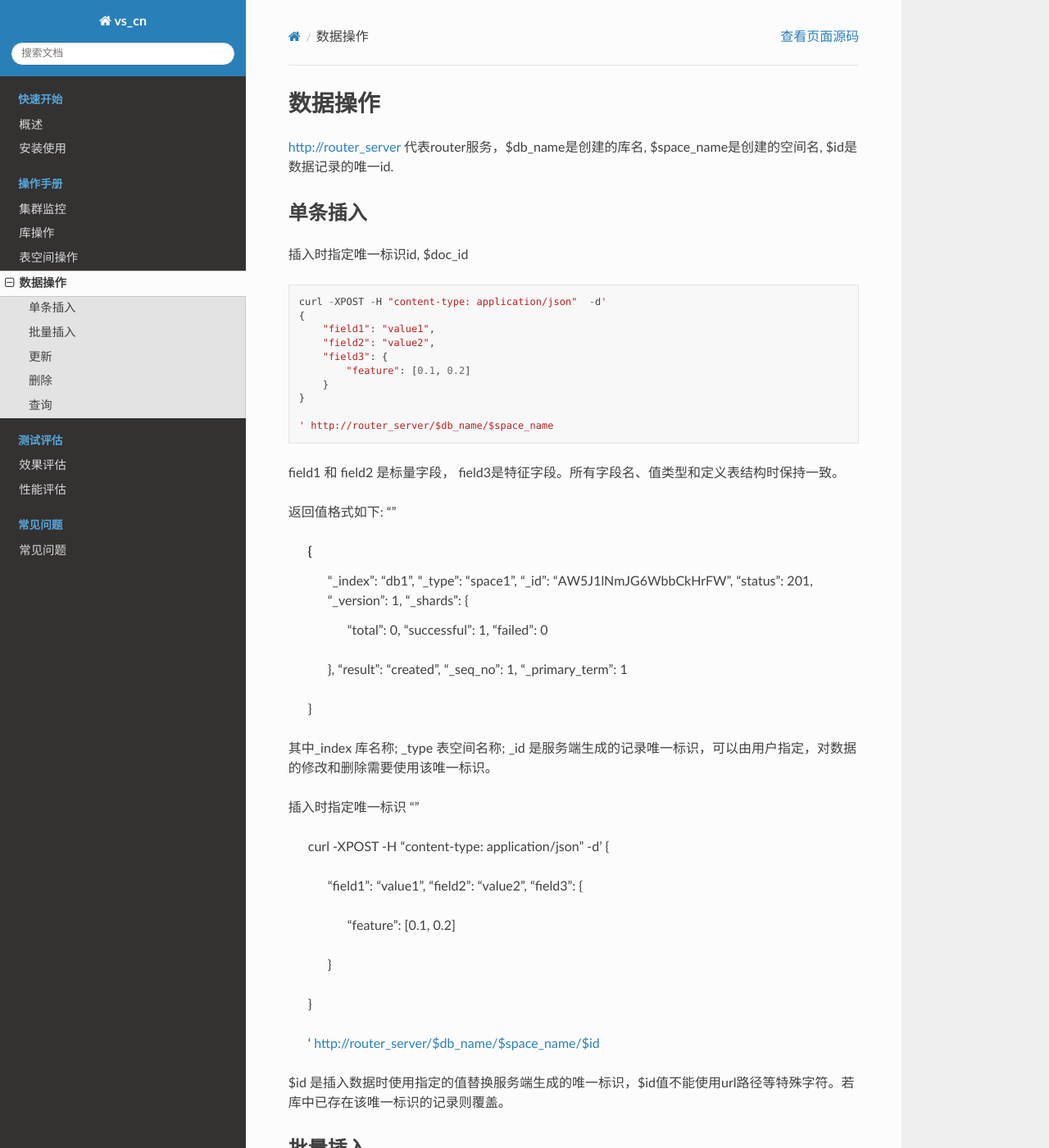
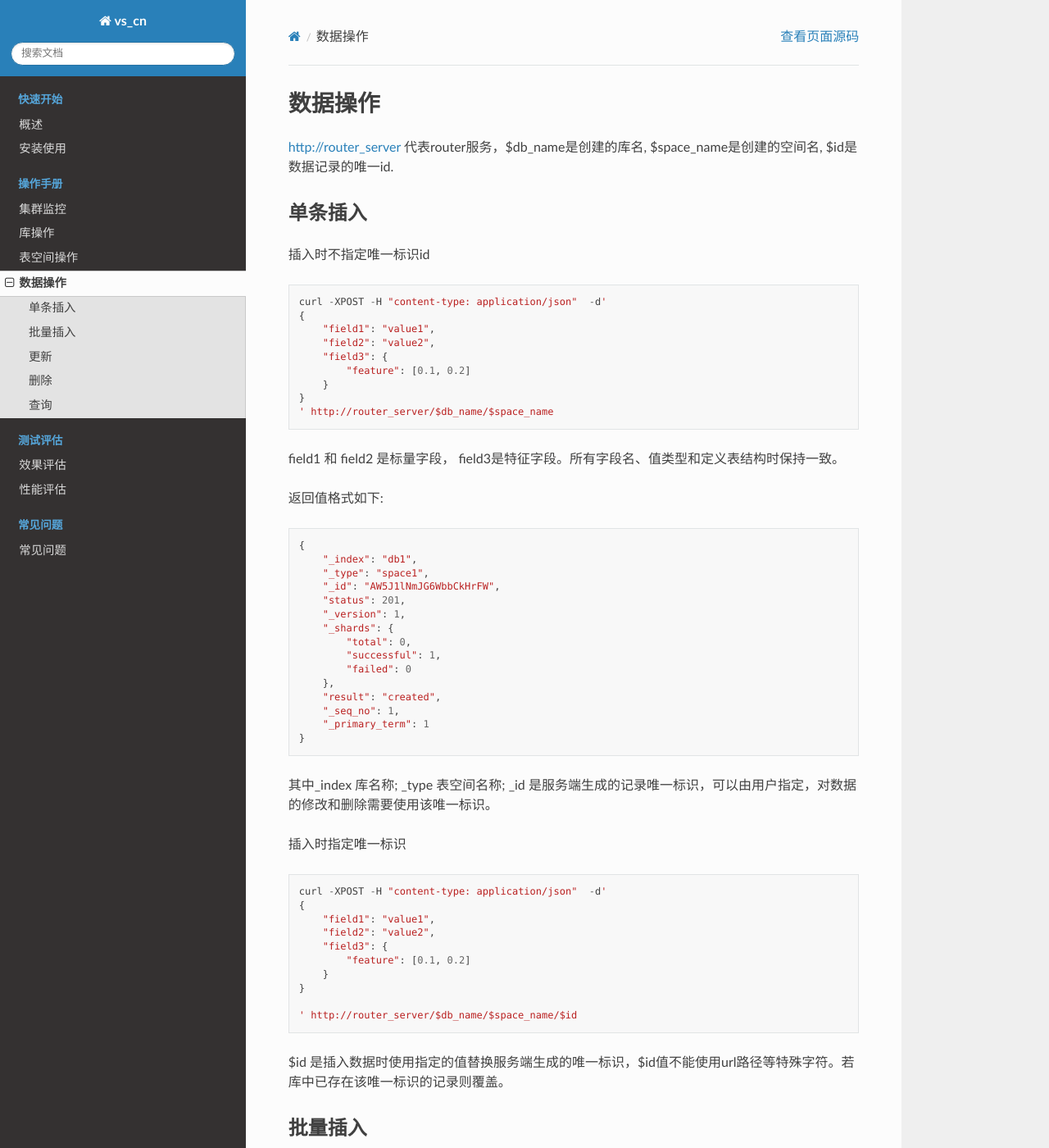
Before and after one commit to nizyun/vs_cn, a Sphinx documentation site: the page built from docs/source/use_op/op_doc.rst, in a window 1280 px wide and 1400 px high. Shown: the whole window at 82% size. Built offline with Sphinx 7.4.7 and the Read the Docs theme 2.0.0, drawn with Linux system fonts in a browser that asks for light colours; pages that are not in the unit, such as notebooks, are missing from menus; some of the changed text lies outside the part shown.

Commit message:
chang docs

```diff
--- a/docs/source/use_op/op_doc.rst
+++ b/docs/source/use_op/op_doc.rst
@@ -6,7 +6,7 @@ http://router_server 代表router服务，$db_name是创建的库名, $space_nam
 单条插入
 --------
 
-插入时指定唯一标识id, $doc_id
+插入时不指定唯一标识id
 ::
   curl -XPOST -H "content-type: application/json"  -d'
   {
@@ -16,13 +16,12 @@ http://router_server 代表router服务，$db_name是创建的库名, $space_nam
           "feature": [0.1, 0.2]
       }
   }
-
   ' http://router_server/$db_name/$space_name
 
 field1 和 field2 是标量字段， field3是特征字段。所有字段名、值类型和定义表结构时保持一致。
 
 返回值格式如下:
-""
+::
   {
       "_index": "db1",
       "_type": "space1",
@@ -43,7 +42,7 @@ field1 和 field2 是标量字段， field3是特征字段。所有字段名、
 
 
 插入时指定唯一标识
-""
+::
   curl -XPOST -H "content-type: application/json"  -d'
   {
       "field1": "value1",
@@ -160,6 +159,7 @@ json格式的变体，{"index": {"_id": "v1"}} 指定记录的id, {"field1": "va
 
 
 参数说明:
+
 +-------------------+---------------+----------+----------------------------------+
 |字段标识           |类型           |是否必填  |备注                              |
 +===================+===============+==========+==================================+
```
